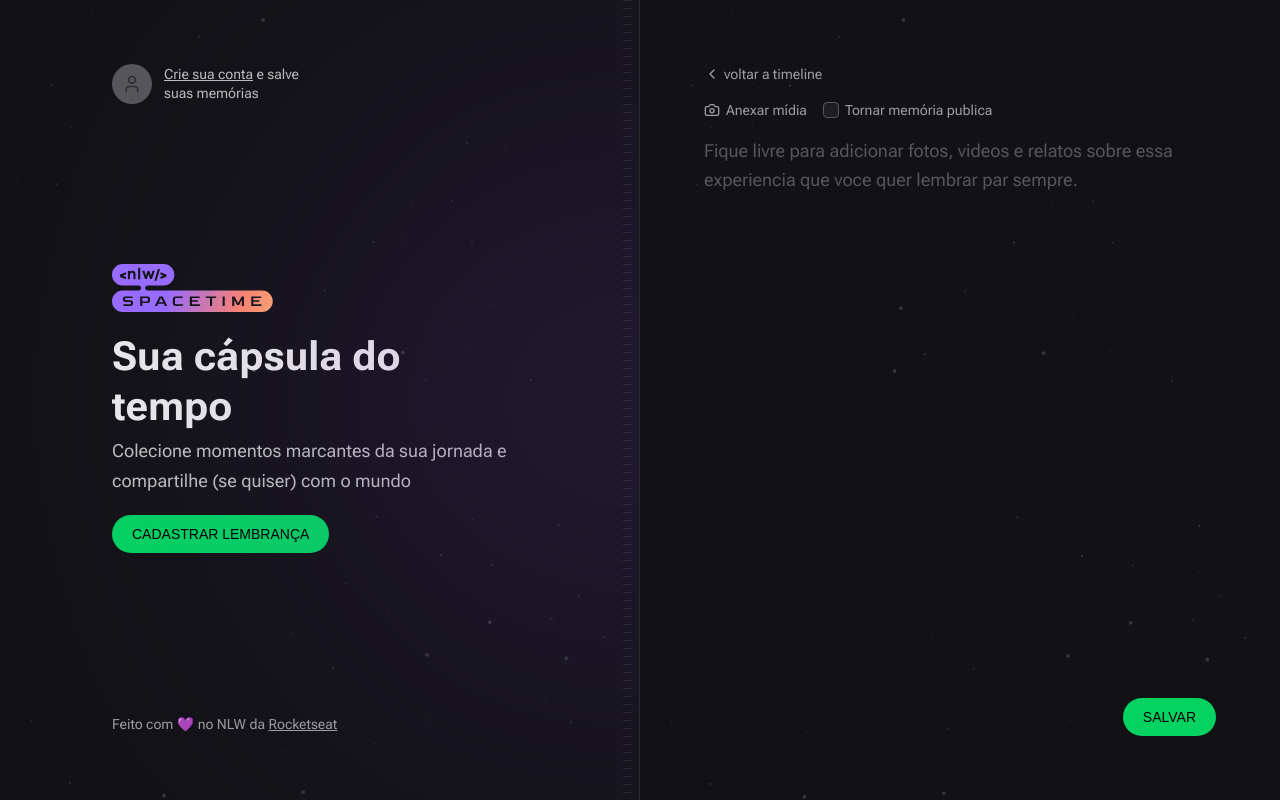
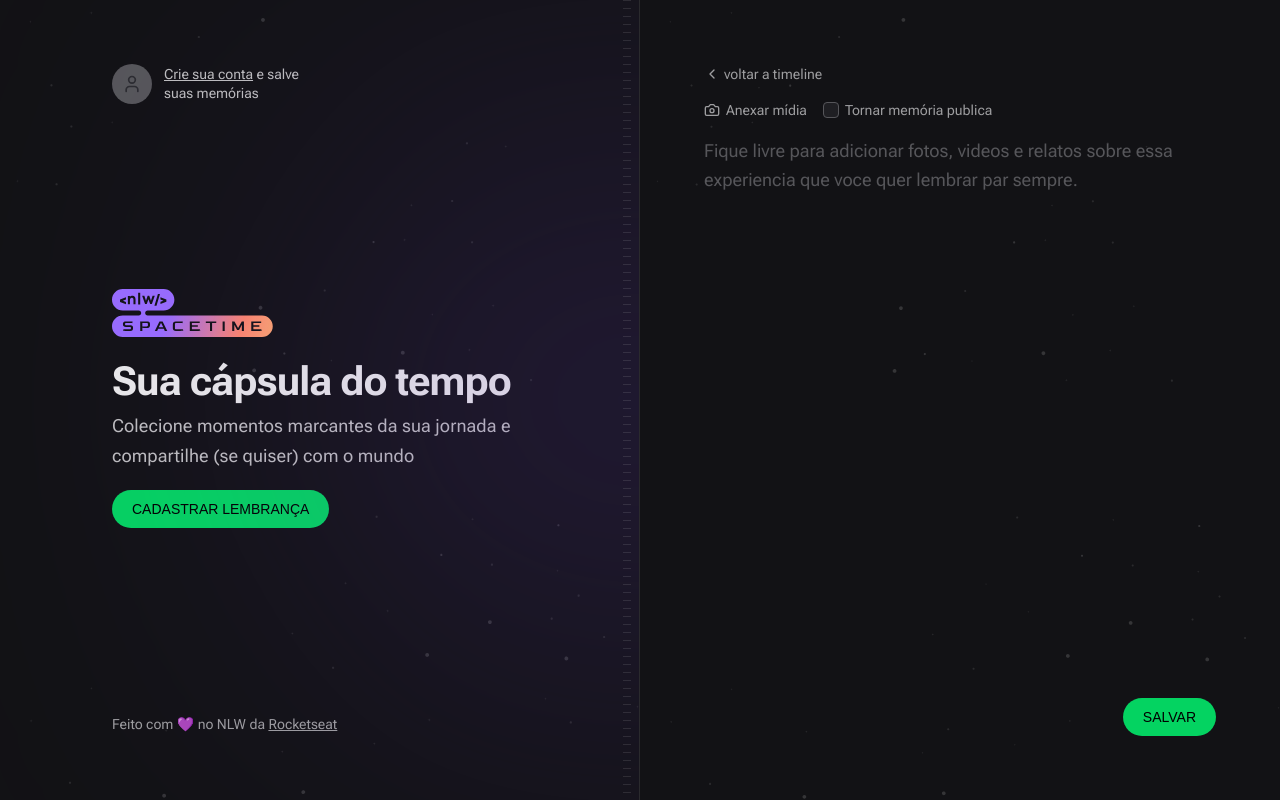
Before and after one commit to PedroGrunwald/PedroGrunwald-NLW-Spacetime-FullStack, a Next.js app in the folder web/: page /memories/new in a window 1280 px wide. Built offline with nearby package versions, Linux system fonts and the light colour scheme; no server answers; a web font is replaced by a local one.

Commit message:
feat/file_Save_back

```diff
--- a/web/package.json
+++ b/web/package.json
@@ -16,6 +16,7 @@
     "axios": "^1.4.0",
     "eslint": "8.40.0",
     "eslint-config-next": "13.4.2",
+    "js-cookie": "^3.0.5",
     "jwt-decode": "^3.1.2",
     "lucide-react": "^0.220.0",
     "next": "13.4.2",
@@ -26,6 +27,7 @@
     "typescript": "5.0.4"
   },
   "devDependencies": {
-    "@tailwindcss/forms": "^0.5.3"
+    "@tailwindcss/forms": "^0.5.3",
+    "@types/js-cookie": "^3.0.3"
   }
 }
--- a/web/src/app/memories/new/page.tsx
+++ b/web/src/app/memories/new/page.tsx
@@ -6,10 +6,12 @@ import Link from "next/link";
 export default function NewMemory() {
     return (
         <div className="flex flex-1 flex-col gap-4">
-            <Link href="/" className="flex items-center gap-1 text-sm text-gray-200 hover:text-gray-100 ">
-                <ChevronLeft className="h-4 w-4" />
-                voltar a timeline
-            </Link>
+            <div className="w-[122px]">
+                <Link href="/" className="flex items-center gap-1 text-sm text-gray-200 hover:text-gray-100 ">
+                    <ChevronLeft className="h-4 w-4" />
+                    voltar a timeline
+                </Link>
+            </div>
             <NewMemoryForm />
         </div>
     )
--- a/web/src/components/Hero.tsx
+++ b/web/src/components/Hero.tsx
@@ -6,20 +6,20 @@ export function Hero() {
   return (
     <div className="space-y-5 ">
       <Image src={nlwLogo} alt="NLW Spacetime" />
-      <div className='max-w-[420] space-y-1'>
-        <h1 className='text-5xl font-bold leading-tight text-gray-50'>
+      <div className='max-w-[420px] space-y-1'>
+        <h1 className='text-5xl font-bold leading-tight tracking-tight text-gray-50'>
           Sua cápsula do tempo
         </h1>
-        <p className=" text-lg leading-relaxed">
+        <p className=" text-lg leading-relaxed tracking-[.005em]">
           Colecione momentos marcantes da sua jornada e compartilhe (se quiser) com o mundo
         </p>
       </div>
       <Link
-              href="/memories/new"
-              className="inline-block rounded-full bg-green-500 px-5 py-3 font-alt text-sm uppercase leading-none text-black hover:bg-green-800"
-            >
-              CADASTRAR LEMBRANÇA
-            </Link>
+        href="/memories/new"
+        className="inline-block rounded-full bg-green-500 px-5 py-3 font-alt text-sm uppercase leading-none text-black hover:bg-green-800"
+      >
+        CADASTRAR LEMBRANÇA
+      </Link>
 
     </div>
   )
--- a/web/src/components/NewMemoryForm.tsx
+++ b/web/src/components/NewMemoryForm.tsx
@@ -3,9 +3,12 @@ import { Camera } from "lucide-react";
 import { MediaPicker } from "./MediaPicker";
 import { FormEvent } from "react";
 import { api } from "@/lib/api";
+import Cookie from "js-cookie";
+import { useRouter } from "next/navigation";
 
 
 export function NewMemoryForm() {
+    const router = useRouter()
 
     async function handleCreateMemory(event: FormEvent<HTMLFormElement>) {
         event.preventDefault()
@@ -14,19 +17,33 @@ export function NewMemoryForm() {
 
         const fileToUpload = formData.get('coverUrl')
 
-        //let coverUrl = ''
+        let coverUrl = ''
 
-        if(fileToUpload){
+        if (fileToUpload) {
             const uploadFormData = new FormData()
-            uploadFormData.set('file',fileToUpload)
+            uploadFormData.set('file', fileToUpload)
 
             const uploadResponse = await api.post('/upload', uploadFormData)
 
-            console.log(uploadResponse.data)
-
-           // coverUrl = uploadResponse.data.fileUrl
+            coverUrl = uploadResponse.data.fileUrl
 
         }
+
+        const token = Cookie.get('token')
+
+        await api.post('/memories', {
+            coverUrl,
+            content: formData.get('content'),
+            isPublic: formData.get('isPublic'),
+        },
+            {
+                headers: {
+                    Authorization: `Bearer ${token}`,
+                }
+            }
+        )
+
+        router.push('/')
     }
 
     return (
```
Also changed, not shown: 1 other file (tests, documents, lock files or other folders).
